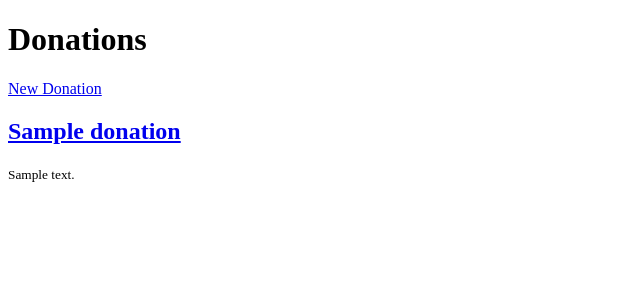
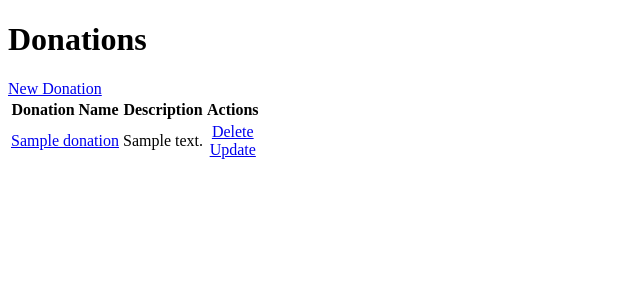
Before and after one commit to jennifercarreno/charity-tracker, a Flask app: page / in a window 1280 px wide. Shown: the top 300 px of the page, without its empty margins (0-640 px from the left). Run offline with Flask 2, Linux system fonts and the light colour scheme; a database or web service that is not in the repository returns one stand-in record (values such as "Sample title").

Commit message:
set up table format

```diff
--- a/app.py
+++ b/app.py
@@ -17,12 +17,12 @@ def index():
 
 # creates a new donation
 @app.route('/donations/new')
-def playlists_new():
+def donations_new():
     return render_template('donations_new.html', donation={}, name='New Playlist')
 
-# Note the methods parameter that explicitly tells the route that this is a POST
+# the form to make a new donation
 @app.route('/donations', methods=['POST'])
-def playlists_submit():
+def donations_submit():
     donation = {
         'name': request.form.get('name'),
         'description': request.form.get('description'),
@@ -30,15 +30,15 @@ def playlists_submit():
     donations.insert_one(donation)
     return redirect (url_for('index'))
 
+# shows a single donation
 @app.route('/donations/<donation_id>')
-def playlists_show(donation_id):
-    """Show a single playlist."""
+def donations_show(donation_id):
     donation = donations.find_one({'_id': ObjectId(donation_id)})
     return render_template('donations_show.html', donation=donation)
 
+# deletes a playlist
 @app.route('/donations/<donation_id>/delete', methods=['POST'])
-def playlists_delete(donation_id):
-    """Delete one playlist."""
+def donations_delete(donation_id):
     donations.delete_one({'_id': ObjectId(donation_id)})
     return redirect(url_for('index'))
 
--- a/templates/donations_index.html
+++ b/templates/donations_index.html
@@ -6,8 +6,22 @@
 
     <a href='/donations/new'>New Donation</a>
 
-    {% for donation in donations %}
-        <h2><a href='/donations/{{ donation._id }}'>{{ donation.name }}</a></h2>
-        <small>{{ donation.description }}</small>
-    {% endfor %}
+    <table>
+        <tr>
+            <th>Donation Name</th>
+            <th>Description</th>
+            <th>Actions</th>
+        </tr>
+        {% for donation in donations %}
+            <tr>
+                <td style="text-align: center;"><a href='/donations/{{ donation._id }}'>{{ donation.name }}</a></td>
+                <td style="text-align: center;">{{ donation.description }}</td>
+                <td style="text-align: center;">
+                    <a href="/donations_delete/{{donation.id}}">Delete</a>
+                    <br>
+                    <a href="/update/{{donation.id}}">Update</a>
+                </td>
+            </tr>
+        {% endfor %}
+    </table>
 {% endblock %}
```
Also changed, not shown: templates/donations_show.html (+19 -0 lines).
